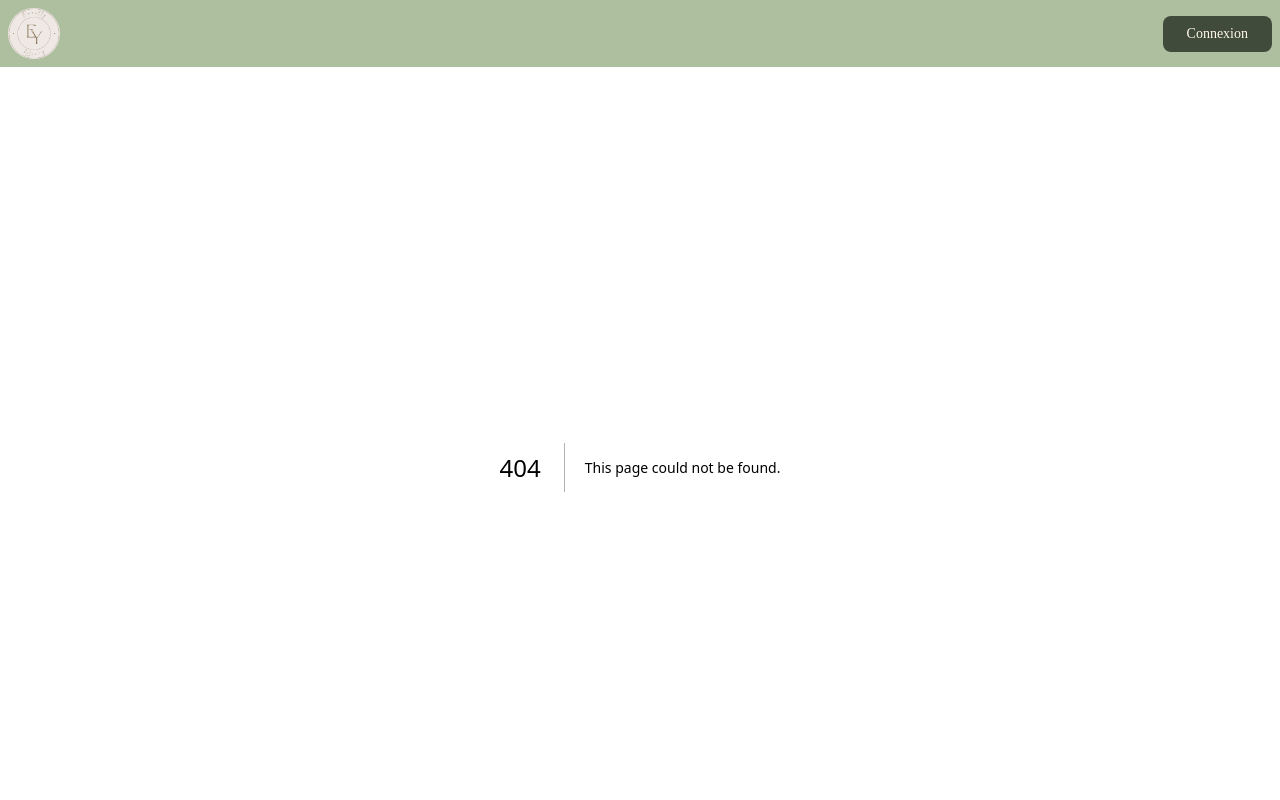
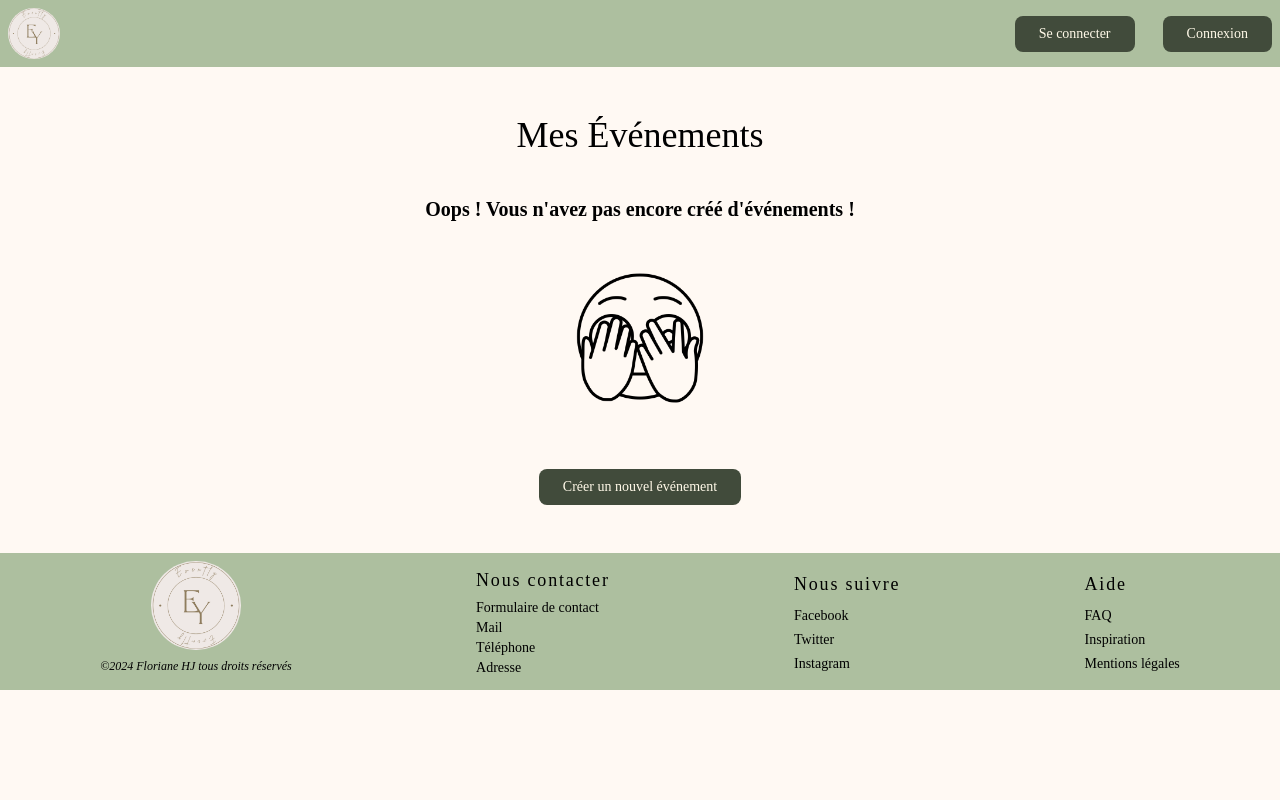
Before and after one commit to FlorianeHJ/Evently, a Next.js app: page /events in a window 1280 px wide. Before the commit this address had no page. Shown: the top 800 px of the page. Built offline with nearby package versions, Linux system fonts and the light colour scheme.

Commit message:
add events page

```diff
--- a/package.json
+++ b/package.json
@@ -12,7 +12,8 @@
     "firebase": "^11.0.1",
     "next": "15.0.2",
     "react": "19.0.0-rc-02c0e824-20241028",
-    "react-dom": "19.0.0-rc-02c0e824-20241028"
+    "react-dom": "19.0.0-rc-02c0e824-20241028",
+    "react-icons": "^5.3.0"
   },
   "devDependencies": {
     "@types/node": "^20",
--- /dev/null
+++ b/src/app/events/page.tsx
@@ -0,0 +1,70 @@
+'use client'
+
+import Image from 'next/image'
+import Link from 'next/link'
+import { useEffect, useState } from 'react'
+import oops from '../../assets/oops.png'
+// Simulation de récupération d'événements depuis Firebase (pour l'instant c'est simulé avec un tableau)
+const fetchUserEvents = () => {
+    // À remplacer par l'appel à Firebase pour récupérer les événements de l'utilisateur
+    return [] // Retourne un tableau vide pour l'instant, simuler qu'il n'y a pas d'événements
+}
+
+const page = () => {
+    const [events, setEvents] = useState<any[]>([]) // Spécifier un type plus précis plus tard
+    const [loading, setLoading] = useState<boolean>(true)
+
+    // Simulation de la récupération des événements
+    useEffect(() => {
+        const getEvents = async () => {
+            const userEvents = await fetchUserEvents()
+            setEvents(userEvents)
+            setLoading(false)
+        }
+        getEvents()
+    }, [])
+
+    if (loading) {
+        return <div>Chargement...</div> // On pourrait ajouter un spinner ou une animation ici
+    }
+
+    return (
+        <section className="flex flex-col items-center px-4 py-12">
+            <h1 className="font-secondary text-4xl pb-10">Mes Événements</h1>
+
+            {/* Si l'utilisateur n'a pas créé d'événements */}
+            {events.length === 0 ? (
+                <div className="flex flex-col items-center">
+                    <h2 className="text-xl font-semibold">
+                        Oops ! Vous n'avez pas encore créé d'événements !
+                    </h2>
+                    <Image
+                        src={oops}
+                        alt="Représentation d'une personne qui est embarassée et/ou perdu"
+                        width={150}
+                        className="py-10"
+                    />
+                    <Link href="/create-event">
+                        <button className="btn mt-4">
+                            Créer un nouvel événement
+                        </button>
+                    </Link>
+                </div>
+            ) : (
+                // Ici, tu affiches les événements si l'utilisateur en a
+                <div>
+                    {/* Boucle pour afficher les événements (ça sera personnalisé plus tard) */}
+                    {events.map((event, index) => (
+                        <div key={index} className="event-item">
+                            <h3>{event.name}</h3>
+                            <p>{event.date}</p>
+                            {/* D'autres informations liées à l'événement */}
+                        </div>
+                    ))}
+                </div>
+            )}
+        </section>
+    )
+}
+
+export default page
--- a/src/components/Headers.tsx
+++ b/src/components/Headers.tsx
@@ -1,8 +1,19 @@
+'use client'
+
 import Image from 'next/image'
 import Link from 'next/link'
+import { useState } from 'react'
+import { FaBell, FaCog } from 'react-icons/fa'
 import logo from '../assets/Evently.png'
 
 const Headers = () => {
+    const [isLoggedIn, setIsLoggedIn] = useState(false)
+
+    // Fonction pour simuler la connexion/déconnexion
+    const toggleLogin = () => {
+        setIsLoggedIn((prevState) => !prevState)
+    }
+
     return (
         <div className="flex justify-between items-center bg-primary p-2">
             <div className="">
@@ -16,10 +27,36 @@ const Headers = () => {
                     />
                 </Link>
             </div>
-            <div>
-                <Link href="/login">
-                    <button className="btn">Connexion</button>
-                </Link>
+            <div className="flex items-center gap-4">
+                {/* Bouton pour simuler la connexion/déconnexion */}
+                <button onClick={toggleLogin} className="btn">
+                    {isLoggedIn ? 'Se déconnecter' : 'Se connecter'}
+                </button>
+
+                {isLoggedIn ? (
+                    <>
+                        <Link href="/events">
+                            <button className="btn">Mes évènements</button>
+                        </Link>
+                        <Link href="/profil">
+                            <button className="btn">Profil</button>
+                        </Link>
+                        <Link href="/">
+                            <button className="text-2xl">
+                                <FaBell />
+                            </button>
+                        </Link>
+                        <Link href="/">
+                            <button className=" text-2xl">
+                                <FaCog />
+                            </button>
+                        </Link>
+                    </>
+                ) : (
+                    <Link href="/login">
+                        <button className="btn ml-3">Connexion</button>
+                    </Link>
+                )}
             </div>
         </div>
     )
```
Also changed, not shown: src/app/profil/page.tsx (renamed from src/app/Profil.tsx), src/assets/oops.png (added), 1 other file (tests, documents, lock files or other folders).
